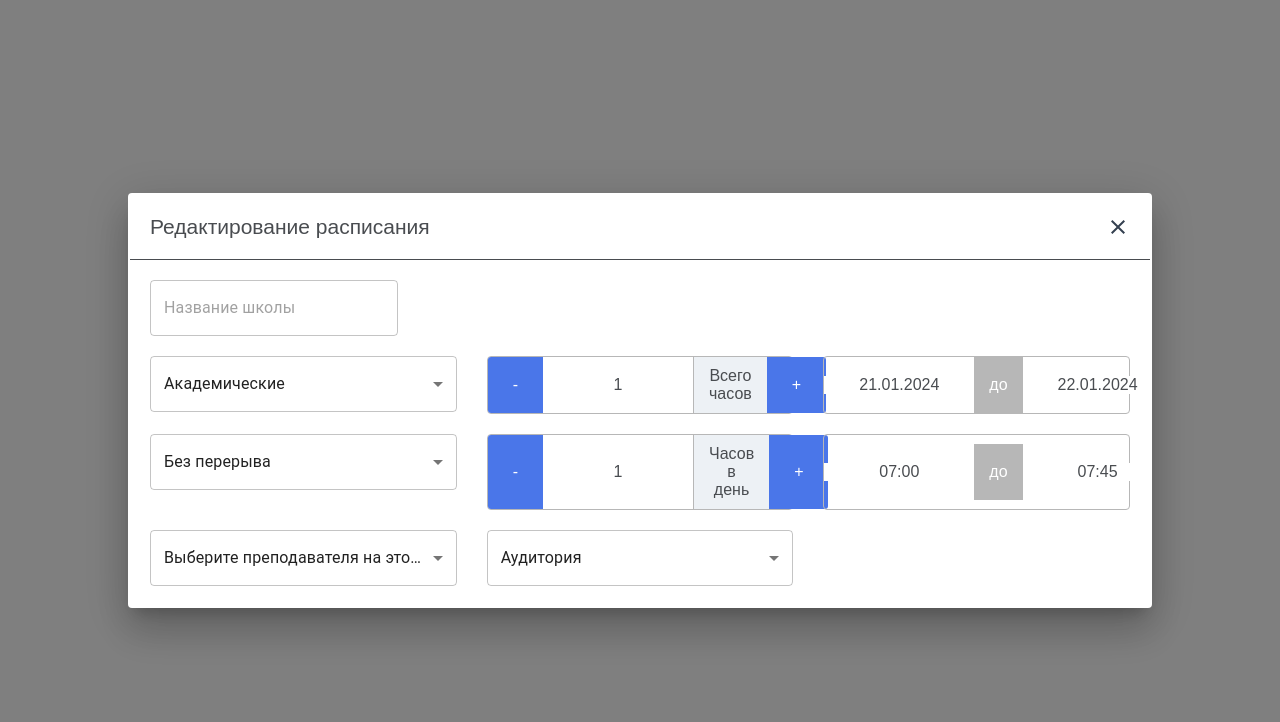
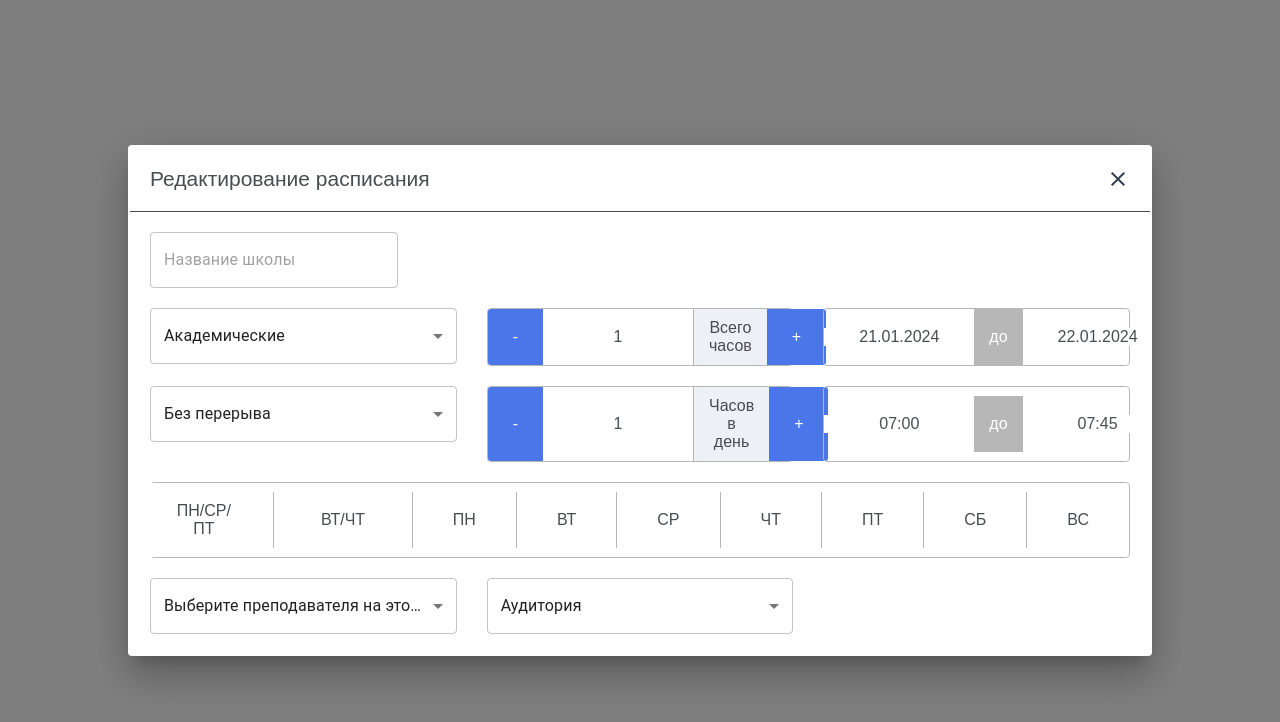
Before and after one commit to aliona-kragel/test-schedule, a React (Create React App) app: page / in a window 1280 px wide. Shown: the top 722 px of the page. Built offline with nearby package versions, Linux system fonts and the light colour scheme.

Commit message:
Add DayPicker component

```diff
--- /dev/null
+++ b/src/components/DayPicker/index.jsx
@@ -0,0 +1,11 @@
+import styles from "./styles.module.scss";
+
+const DayPicker = ({ name }) => {
+  return (
+    <button className={styles.date}>
+      {name}
+    </button>
+  )
+}
+
+export default DayPicker;
--- /dev/null
+++ b/src/components/DayPicker/styles.module.scss
@@ -0,0 +1,30 @@
+@import "../../styles/variables.scss";
+button{
+  border: none;
+}
+.date{
+  width: calc(100% / 9);
+  font-size: 16px;
+  text-align: center;
+  color: $main_text_color;
+  border-left: 1px solid $border_color;
+  background-color: $secondary_color;
+  padding: 19px 40px;
+  text-transform: uppercase;
+  cursor: pointer;
+  &:hover{
+    background-color: $main_color;
+    color: $secondary_color;
+  }
+  &:last-child{
+    border-radius: 0 3px 3px 0;
+  }
+  &:first-child{
+    min-width: calc(100% / 9 + 30px);
+    border-radius: 3px 0 0 3px;
+    border-left: none;
+  }
+  &:nth-child(2){
+    min-width: calc(100% / 9 + 30px);
+  }
+}
--- /dev/null
+++ b/src/components/FormComponents/DaysSelector/index.jsx
@@ -0,0 +1,36 @@
+import { useState } from "react";
+import { Controller, useFormContext } from "react-hook-form";
+import styles from "./styles.module.scss";
+import DayPicker from "../../DayPicker";
+
+const DaysSelector = () => {
+  const [selectedDays, setSelectedDays] = useState([]);
+  const { control, setValue } = useFormContext();
+
+  const days = ['пн', 'вт', 'ср', 'чт', 'пт', 'сб', 'вс'];
+  const groupedDays = [['пн', 'ср', 'пт'], ['вт', 'чт']];
+
+  return (
+    <Controller
+      control={control}
+      name="selectedDays"
+      defaultValue={[]}
+      render={({ field }) => (
+        <div className={styles.wrapper}>
+          {
+            groupedDays.map((group, i) => (
+              <DayPicker key={i} label={group} name={group.join("/")} />
+            ))
+          }
+          {
+            days.map((day, i) => (
+              <DayPicker key={i} label={day} name={day} />
+            ))
+          }
+        </div>
+      )}
+    />
+  );
+}
+
+export default DaysSelector;
--- /dev/null
+++ b/src/components/FormComponents/DaysSelector/styles.module.scss
@@ -0,0 +1,9 @@
+@import "../../../styles/variables.scss";
+.wrapper{
+  width: 100%;
+  display: flex;
+  align-items: center;
+  justify-content: flex-end;
+  border: 1px solid $border_color;
+  border-radius: 4px;
+}
--- a/src/components/ScheduleModal/index.jsx
+++ b/src/components/ScheduleModal/index.jsx
@@ -8,6 +8,7 @@ import { timestamp, breakTime, teachersList, classroomsList } from "../../data";
 import NumberInputForm from "../FormComponents/NumberInputForm";
 import DateDuration from "../FormComponents/DateDuration";
 import { getEndTime, getStartTime, getStartDate, getEndDate } from "../../helpers";
+import DaysSelector from "../FormComponents/DaysSelector";
 
 
 const ScheduleModal = ({ open, setOpen }) => {
@@ -83,6 +84,9 @@ const ScheduleModal = ({ open, setOpen }) => {
             <NumberInputForm name="hoursPerDay" content="Часов в день" onChange={changeHoursPerDay} />
             <DateDuration name1="startTime" name2="endTime" />
           </div>
+          <div className={styles.dialog__form_timetable}>
+            <DaysSelector />
+          </div>
           <div className={styles.dialog__form_additional}>
             <SelectForm name="teacher" options={teachersList} placeholder="Выберите преподавателя на это время" />
             <SelectForm name="classroom" options={classroomsList} placeholder="Аудитория" />
```
